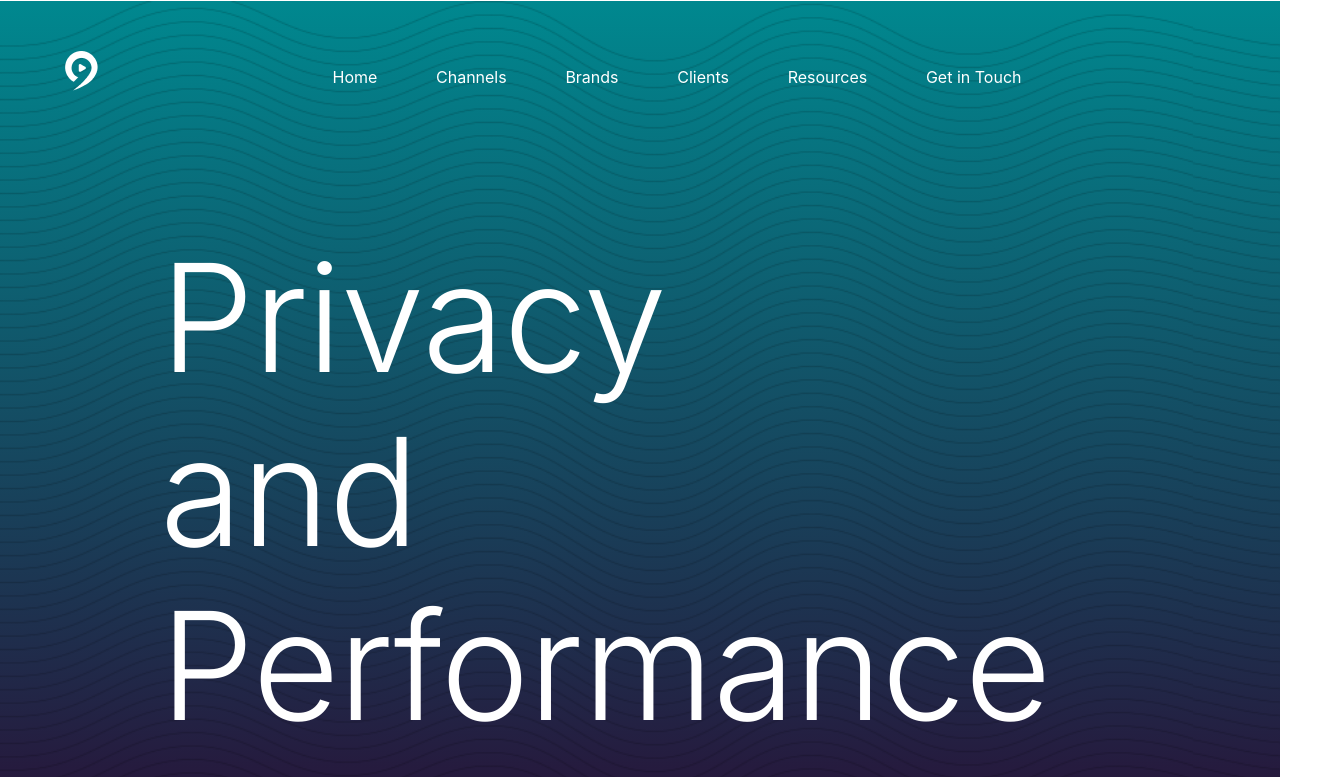
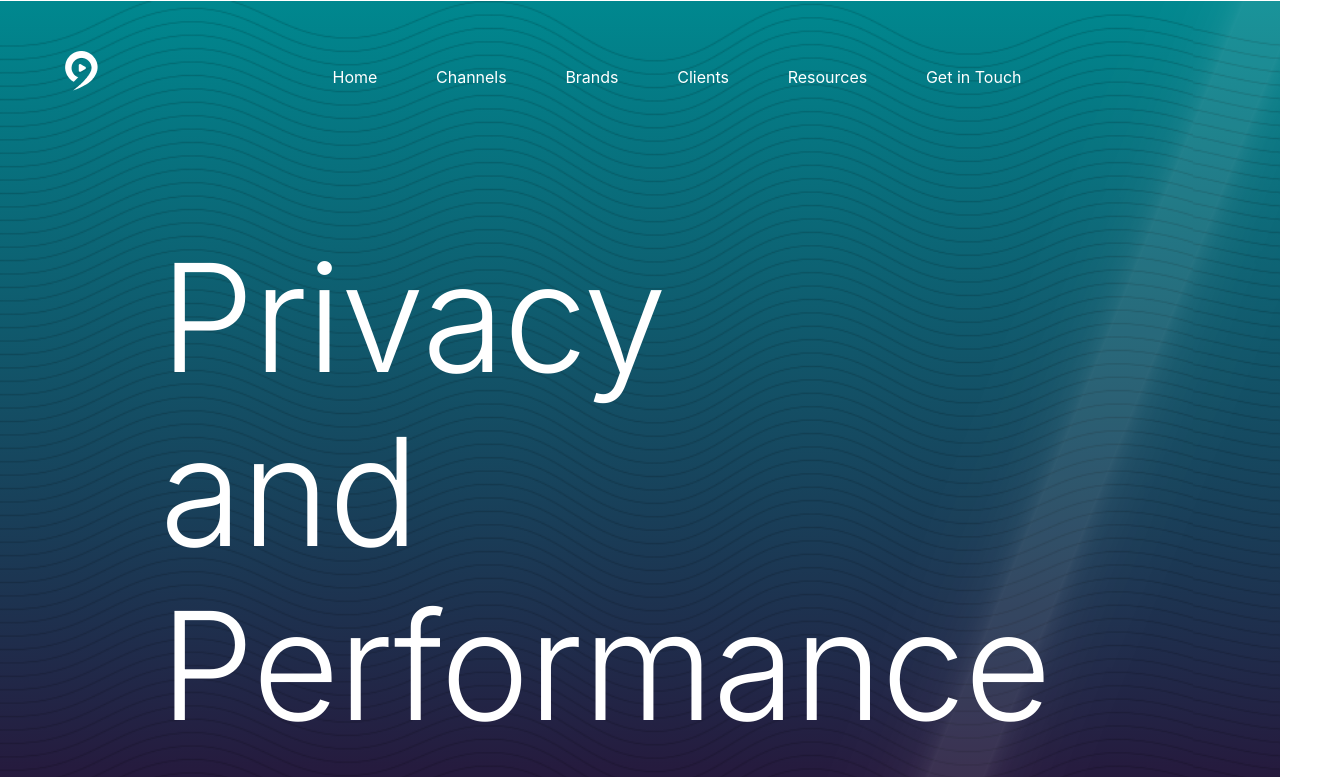
Before and after one commit to yuvrajjwala/MediaOnline, a React (Create React App) app in the folder new_app/: page / in a window 1280 px wide. Shown: the top 777 px of the page, 1344 px wide, since content can reach past the window. Built offline with nearby package versions, Linux system fonts and the light colour scheme.

Commit message:
light effect

```diff
--- a/new_app/src/components/Header.js
+++ b/new_app/src/components/Header.js
@@ -10,6 +10,9 @@ function Header(props){
     return(
     <>
         <div className="header">
+
+            <div id="wave"></div>
+
             <div id="back">
                 <img src={back} alt='' id="back1"/>
                 <img src={back} alt='' id="back2"/>
--- a/new_app/src/components/header.css
+++ b/new_app/src/components/header.css
@@ -175,3 +175,41 @@ nav {
     }
 
 }
+
+
+#wave{
+    position: absolute;
+    height: 200vw;
+    width: 50px;
+    background-color:rgba(255,255,255,0.4);
+    top: 0px;
+    left: 0px;
+    opacity: 0.25;
+    border-radius: 20px;
+    rotate: 36deg;
+    box-shadow: 0 0 5px 0px rgba(255,255,255,0.3),
+    0 0 25px 0px rgba(255,255,255,0.3),
+    0 0 50px 0px rgba(255,255,255,0.3),
+    0 0 100px 0px rgba(255,255,255,0.3),
+    0 0 200px 0px rgba(255,255,255,0.1),
+    0 0 300px 0px rgba(255,255,255,0.1);
+    animation: waveLight 10s linear infinite ;
+}
+
+@keyframes waveLight {
+    0%{
+        top: -100vw;
+        left: 0px;
+        rotate: 36deg;
+    }
+    25%{
+        rotate: 0deg;
+    }
+    50%{
+        rotate: 36deg;
+    }
+    100%{
+        rotate: 0deg;
+        left: 100vw;
+    }
+}
```
